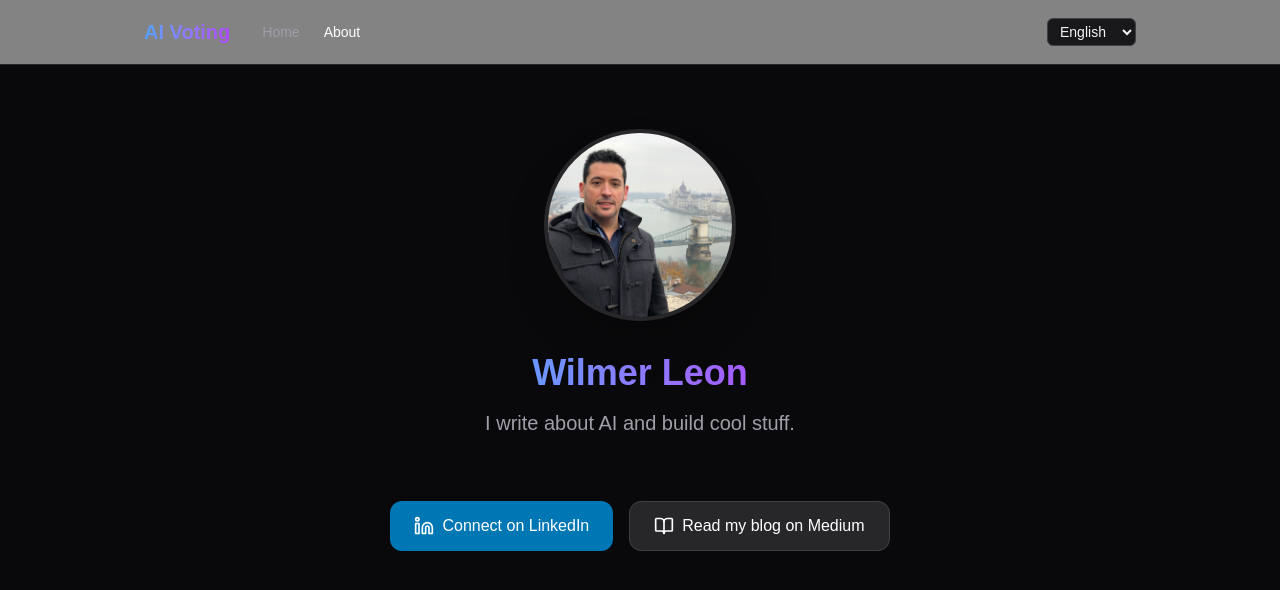
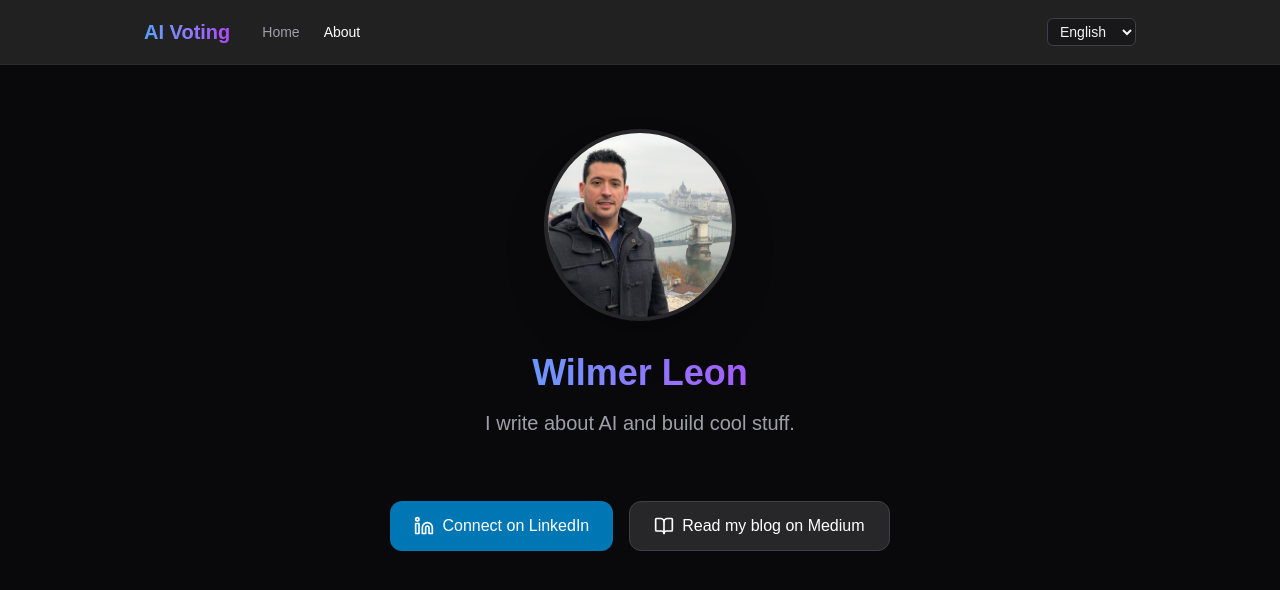
Before and after one commit to wjleon/image-voting-app, a Next.js app: page /en/about in a window 1280 px wide. Shown: the top 590 px of the page. Built offline with nearby package versions, Linux system fonts and the light colour scheme.

Commit message:
Refined UI and fixed hydration issues

```diff
--- a/app/[locale]/layout.tsx
+++ b/app/[locale]/layout.tsx
@@ -43,7 +43,7 @@ export default async function LocaleLayout({
   const messages = await getMessages();
 
   return (
-    <html lang={locale}>
+    <html lang={locale} suppressHydrationWarning>
       <body
         className={`${geistSans.variable} ${geistMono.variable} antialiased`}
       >
--- a/components/Navigation.tsx
+++ b/components/Navigation.tsx
@@ -1,9 +1,8 @@
 'use client';
 
-import { Link } from '@/src/i18n/routing';
+import { Link, usePathname } from '@/src/i18n/routing';
 import { useTranslations } from 'next-intl';
 import LanguageSwitcher from './LanguageSwitcher';
-import { usePathname } from 'next/navigation';
 
 export default function Navigation() {
     const t = useTranslations('Navigation');
@@ -13,7 +12,7 @@ export default function Navigation() {
     const isActive = (path: string) => pathname?.endsWith(path);
 
     return (
-        <nav className="w-full border-b border-zinc-800 bg-zinc-950/50 backdrop-blur-md sticky top-0 z-50">
+        <nav className="w-full border-b border-white/5 bg-zinc-950/95 backdrop-blur-xl sticky top-0 z-50 supports-[backdrop-filter]:bg-zinc-950/90">
             <div className="max-w-5xl mx-auto px-4 h-16 flex items-center justify-between">
                 <div className="flex items-center gap-8">
                     <Link href="/" className="text-xl font-bold bg-gradient-to-r from-blue-400 to-purple-500 bg-clip-text text-transparent">
```
Also changed, not shown: 1 other file (tests, documents, lock files or other folders).
